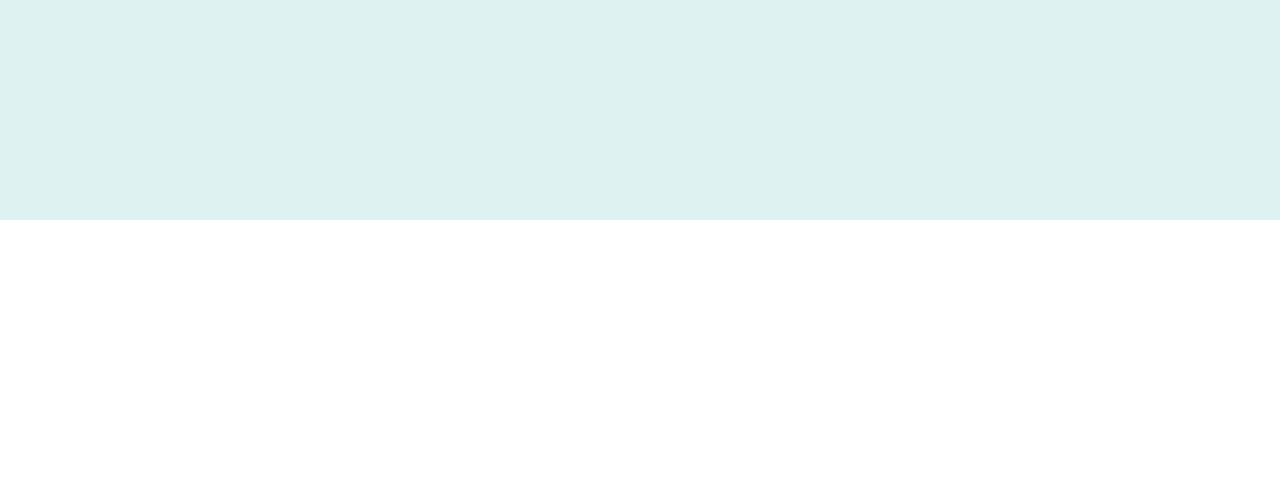
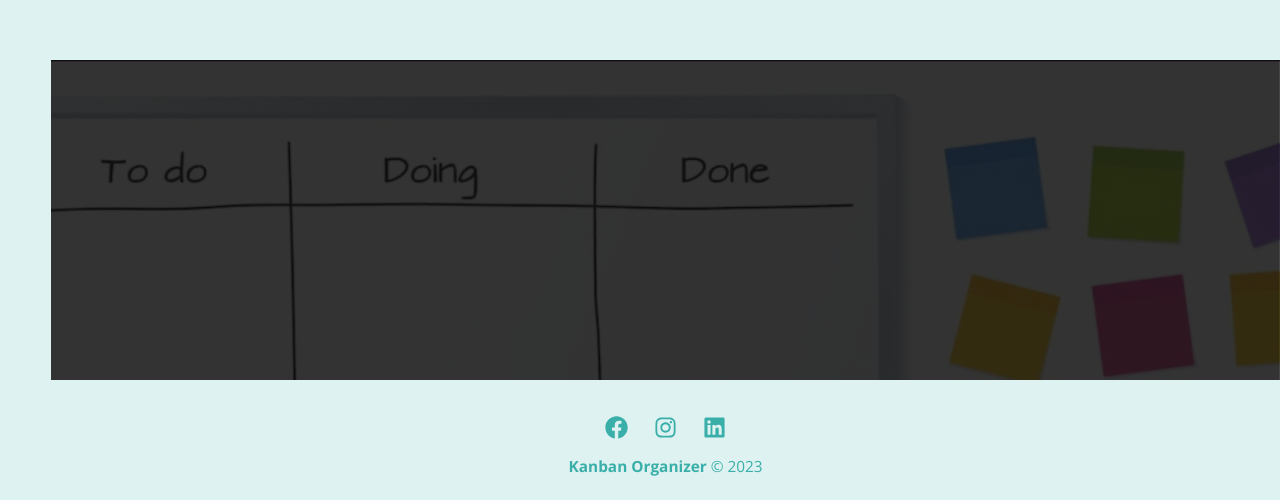
Before and after one commit to KaueFSoares/Kanban-Organizer, a React (Create React App) app in the folder files/kanban-organizer/: page / in a window 1280 px wide. Shown: the part 1380-1880 px from the top of the page. Before the commit the page ends 1600 px from the top, so only its background shows below. Built offline with nearby package versions, Linux system fonts and the light colour scheme.

Commit message:
Footer ready

```diff
--- a/files/kanban-organizer/src/components/pages/home/Home.js
+++ b/files/kanban-organizer/src/components/pages/home/Home.js
@@ -1,4 +1,4 @@
-
+import { FaFacebook, FaInstagram, FaLinkedin } from "react-icons/fa"
 
 import "./home.sass"
 import SignForm from "./SignForm/SignForm"
@@ -9,15 +9,43 @@ function Home() {
 
 
   return (
-    <main id = "home-container">
-      <div id="top">
+    <main id="home-container">
+      <section id="top">
         <div id="content-box">
 
         </div>
 
         <SignForm />
 
-      </div>
+      </section>
+
+      <section id="seccond-box">
+
+      </section>
+
+      <section id="back-to-top-box">
+
+      </section>
+
+      <footer>
+        <ul id = "icon-list">
+          <li className="icon-box">
+            <FaFacebook className="icon" />
+          </li>
+
+          <li className="icon-box">
+            <FaInstagram className="icon" />
+          </li>
+
+          <li className="icon-box">
+            <FaLinkedin className="icon" />
+          </li>
+        </ul>
+
+        <p id="copyright">
+          <span>Kanban Organizer</span> &copy; 2023
+        </p>
+      </footer>
     </main>
   )
 }
--- a/files/kanban-organizer/src/components/pages/home/SignForm/SignUpForm/SignUpForm.js
+++ b/files/kanban-organizer/src/components/pages/home/SignForm/SignUpForm/SignUpForm.js
@@ -43,8 +43,6 @@ function SignUpForm() {
     } else {
       setRightPassord(true)
     }
-
-    console.log(rightPassword)
   }, [password, passwordConfirm, rightPassword])
 
 
@@ -52,7 +50,6 @@ function SignUpForm() {
     e.preventDefault()
   }
 
-  /* only for not getting warnings */
 
 
 
--- a/files/kanban-organizer/src/components/pages/home/home.sass
+++ b/files/kanban-organizer/src/components/pages/home/home.sass
@@ -23,7 +23,7 @@
 @media only screen and (min-width: 768px)
     #home-container
         margin-left: 4rem
-        min-height: 200vh
+        min-height: 100vh
         width: 100%
         background-color: variables.$bg-color
 
@@ -49,3 +49,47 @@
                 border-radius: variables.$large-border-radius
                 background-color: variables.$bg-color-focus
                 opacity: 0
+
+        #seccond-box
+            height: 85vh
+            width: 100%
+
+
+        #back-to-top-box
+            height: 40vh
+            width: 100%
+            background: linear-gradient(rgba(0, 0, 0, 0.8), rgba(0, 0, 0, 0.8)), url("../../../img/back-to-top-bg.jpeg")
+            background-position: center
+            background-size: cover
+
+        footer
+            height: 15vh
+            width: 100%
+            display: flex
+            flex-direction: column
+            align-items: center
+            justify-content: center
+            color: variables.$bg-color-focus
+
+            #icon-list
+                list-style: none
+                display: flex
+                padding: 1rem
+
+                .icon-box
+                    margin: 0rem 1rem
+
+                    .icon
+                        font-size: 1.8rem
+                        cursor: pointer
+                        &:hover
+                            color: variables.$text-color
+
+
+            #copyright
+                font-size: 1.2rem
+                font-family: variables.$font-main
+
+                span
+                    font-weight: bold
+                    color: variables.$bg-color-focus
```
Also changed, not shown: files/kanban-organizer/src/img/back-to-top-bg.jpeg (added).
